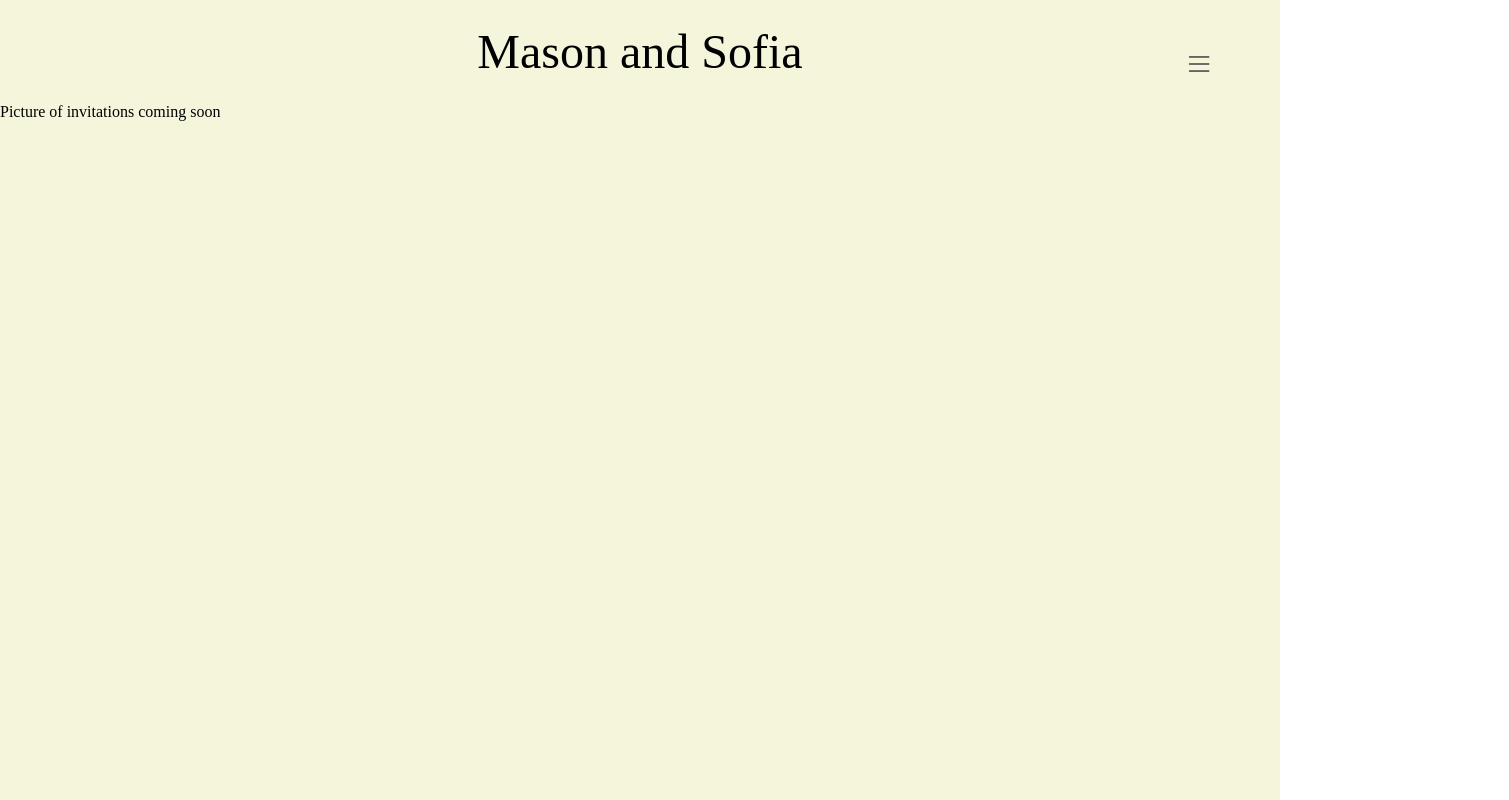
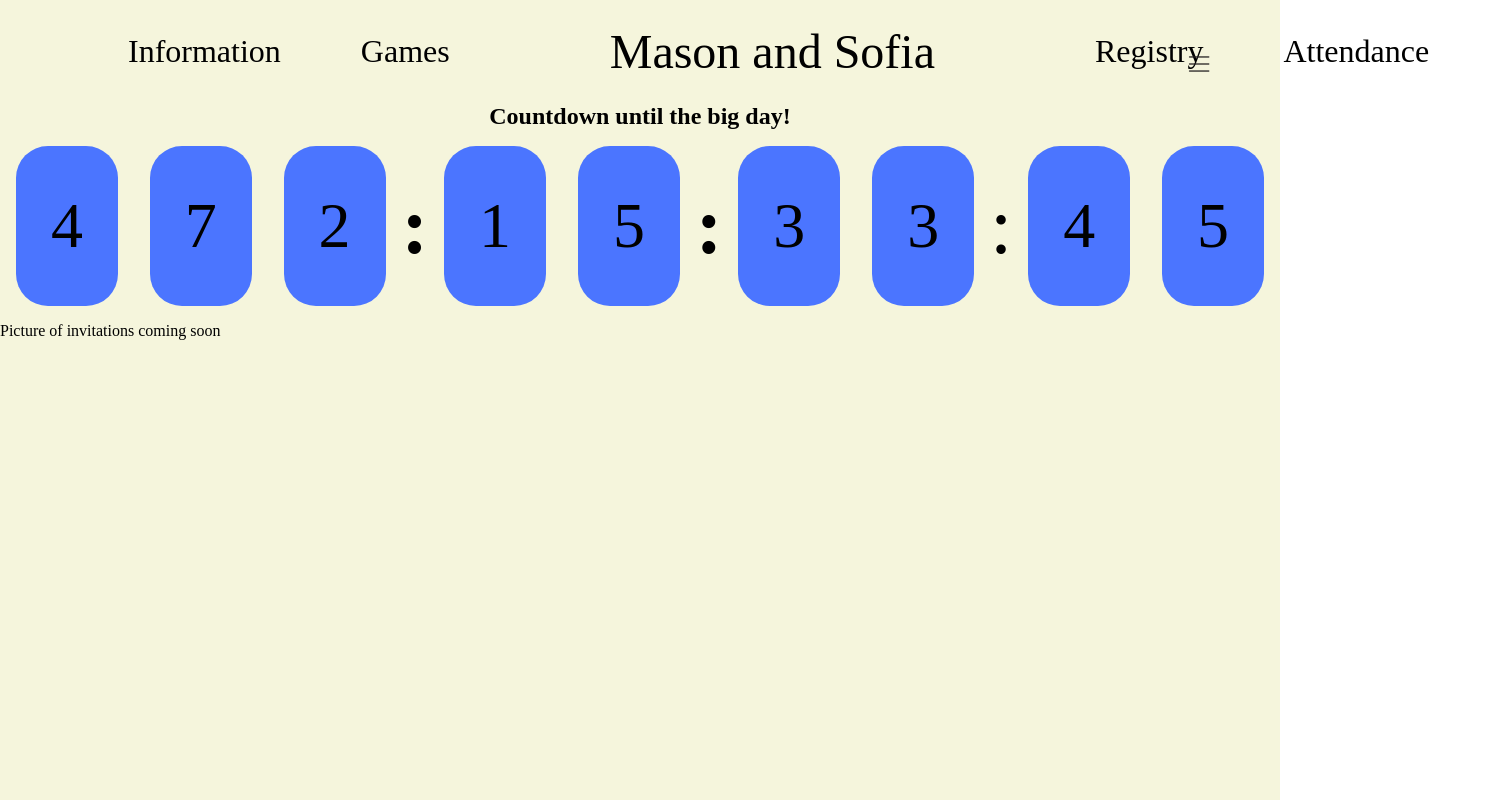
Before and after one commit to masonyoung314/WeddingWebsite, a React (Vite) app in the folder MasonAndSofia/: page / in a window 1280 px wide. Shown: the top 800 px of the page, 1509 px wide, since content can reach past the window. Built offline with nearby package versions, Linux system fonts and the light colour scheme; no server answers.

Commit message:
Functional countdown timer

```diff
--- /dev/null
+++ b/MasonAndSofia/frontend/src/components/Countdown.tsx
@@ -0,0 +1,92 @@
+import React from 'react'
+import { useState, useEffect } from 'react';
+import styles from '../styles/Countdown.module.css';
+
+const Countdown = () => {
+
+  type timeRemaining = {
+    sec1: string,
+    sec2: string,
+    min1: string,
+    min2: string,
+    hour1: string,
+    hour2: string,
+    day1: string,
+    day2: string,
+    day3: string
+  };
+
+  const [time, setTime] = useState<timeRemaining | null>(null);
+  const weddingDate: string = '2027-09-03T23:59:59-04:00';
+
+
+  const timeLeft = () => {
+    const now: string = new Date().toISOString();
+    const totalTime: number = Date.parse(weddingDate) - Date.parse(now);
+    const seconds: number = Math.floor((totalTime / 1000) % 60);
+    const minutes: number = Math.floor((totalTime / (1000 * 60)) % 60);
+    const hours: number = Math.floor((totalTime / (1000 * 60 * 60)) % 24);
+    const days: number = Math.floor((totalTime / (1000 * 60 * 60 * 24)));
+
+    const totSecs: string = seconds.toString();
+    const sec1: string = totSecs.length === 2 ? totSecs[0] : '0';
+    const sec2: string = totSecs.length === 2 ? totSecs[1] : totSecs[0];
+    const totMins: string = minutes.toString();
+    const min1: string = totMins.length === 2 ? totMins[0] : '0';
+    const min2: string = totMins.length === 2 ? totMins[1] : totMins[0];
+    const totHours: string = hours.toString();
+    const hour1: string = totHours.length === 2 ? totHours[0] : '0';
+    const hour2: string = totHours.length === 2 ? totHours[1] : totHours[0];
+    const totDays: string = days.toString();
+    const day1: string = totDays.length === 3 ? totDays[0] : '0';
+    const day2: string = totDays.length === 3 ? totDays[1] : totDays[0];
+    const day3: string = totDays.length === 3 ? totDays[2] : totDays[1];
+
+    const timeParts: timeRemaining = {
+        sec1,
+        sec2,
+        min1,
+        min2,
+        hour1,
+        hour2,
+        day1,
+        day2,
+        day3
+    };
+
+    setTime(timeParts);
+  };
+
+  useEffect(() => {
+    timeLeft();
+
+    const interval = setInterval(timeLeft, 1000);
+
+    return () => clearInterval(interval);
+  }, []);
+
+  return (
+    <>
+        <div className={styles.title}>
+            <h2>Countdown until the big day!</h2>
+        </div>
+
+        <div className={styles.clockSpace}>
+            <div className={styles.numSpace}>{time?.day1}</div>
+            <div className={styles.numSpace}>{time?.day2}</div>
+            <div className={styles.numSpace}>{time?.day3}</div>
+            <h2 className={styles.colon}>:</h2>
+            <div className={styles.numSpace}>{time?.hour1}</div>
+            <div className={styles.numSpace}>{time?.hour2}</div>
+            <h2 className={styles.colon}>:</h2>
+            <div className={styles.numSpace}>{time?.min1}</div>
+            <div className={styles.numSpace}>{time?.min2}</div>
+            <div className={styles.colon}>:</div>
+            <div className={styles.numSpace}>{time?.sec1}</div>
+            <div className={styles.numSpace}>{time?.sec2}</div>
+        </div>
+    </>
+  )
+}
+
+export default Countdown;
--- a/MasonAndSofia/frontend/src/components/NavBar.tsx
+++ b/MasonAndSofia/frontend/src/components/NavBar.tsx
@@ -3,22 +3,24 @@ import styles from "../styles/NavBar.module.css";
 import { Link } from 'react-router-dom';
 import { useState } from 'react';
 import btn from '../assets/realBurger.png';
-import { motion, AnimatePresence } from 'motion/react';
+import { AnimatePresence, motion } from 'motion/react';
 
 type Props = {}
 
-let rotation = 0;
+let rotation: number = 0;
 
 const spinBtn = () => {
-  const btn = document.getElementById("burgerBtn");
+  const btn: HTMLElement | null = document.getElementById("burgerBtn");
   rotation += 360;
   btn.style.transform = `rotate(${rotation}deg)`;
 }
 
 const NavBar = (props: Props) => {
-  const [isBtnSelected, setBtnSelected] = useState<boolean>(false);
+  const [isBtnSelected, setBtnSelected] = useState<boolean>(true);
 
   const handleBurgerClick = () => {
+    const nav: HTMLElement | null = document.getElementById("nav");
+
     if (isBtnSelected) {
       setBtnSelected(false);
       console.log(isBtnSelected);
@@ -34,16 +36,28 @@ const NavBar = (props: Props) => {
     <>
       <div className={styles.navbar}>
             <div className={styles.smallLinks}>
-              {isBtnSelected && <Link to="/info" className={styles.navIcon}>Information</Link>}
-              {isBtnSelected && <Link to="/game" className={styles.navIcon}>Games</Link>}
+              <AnimatePresence>
+                {isBtnSelected && <motion.div initial= {{ opacity: 0 }} animate={{ opacity: 1 }} exit={{ opacity: 0 }} className={styles.smallLinks}>
+                  <Link to="/info" className={styles.navIcon}>Information</Link>
+                  <Link to="/game" className={styles.navIcon}>Games</Link>
+                </motion.div>}
+              </AnimatePresence>
             </div>
 
-            <Link to="/" className={`${styles.navIcon} ${styles.largeTitle}`} style={{fontSize: '3rem'}}>Mason and Sofia</Link>
+            <div>
+              <Link to="/" className={`${styles.navIcon} ${styles.largeTitle}`} style={{fontSize: '3rem'}}>Mason and Sofia</Link>
+            </div>
 
             <div className={styles.smallLinks}>
-              {isBtnSelected && <Link to="/registry" className={styles.navIcon}>Registry</Link>}
-              {isBtnSelected && <Link to="/attendance" className={styles.navIcon}>Attendance</Link>}
+              <AnimatePresence>
+                {isBtnSelected && <motion.div initial={{ opacity: 0 }} animate={{ opacity: 1 }} exit={{ opacity: 0 }} className={styles.smallLinks}>
+                  <Link to="/registry" className={styles.navIcon}>Registry</Link>
+                  <Link to="/attendance" className={styles.navIcon}>Attendance</Link>
+                </motion.div>}
+              </AnimatePresence>
             </div>
+
+
       </div>
       <div className={styles.navButton}>
         <input
--- a/MasonAndSofia/frontend/src/pages/Home.tsx
+++ b/MasonAndSofia/frontend/src/pages/Home.tsx
@@ -1,11 +1,14 @@
 import React from 'react';
-
+import Countdown from '../components/Countdown';
 
 type Props = {}
 
 const Home = (props: Props) => {
   return (
-    <div>Picture of invitations coming soon</div>
+    <>
+      <Countdown />
+      <div>Picture of invitations coming soon</div>
+    </>
   )
 }
 
--- /dev/null
+++ b/MasonAndSofia/frontend/src/styles/Countdown.module.css
@@ -0,0 +1,32 @@
+h2 {
+    margin: 0;
+}
+
+.title {
+    display: flex;
+    align-items: center;
+    justify-content: center;
+}
+
+.clockSpace {
+    display: flex;
+    justify-content: center;
+    align-items: center;
+}
+
+.numSpace {
+    background-color: #4B75FF;
+    height: 10rem;
+    width: 10rem;
+    margin: 1rem;
+    border-radius: 2rem;
+    display: flex;
+    justify-content: center;
+    align-items: center;
+    font-size: 4rem;
+}
+
+
+.colon {
+    font-size: 5rem;
+}
--- a/MasonAndSofia/package.json
+++ b/MasonAndSofia/package.json
@@ -11,6 +11,7 @@
   },
   "dependencies": {
     "firebase": "^12.13.0",
+    "motion": "^12.40.0",
     "react": "^19.2.6",
     "react-dom": "^19.2.6",
     "react-router-dom": "^7.15.1"
```
Also changed, not shown: 1 other file (tests, documents, lock files or other folders).
